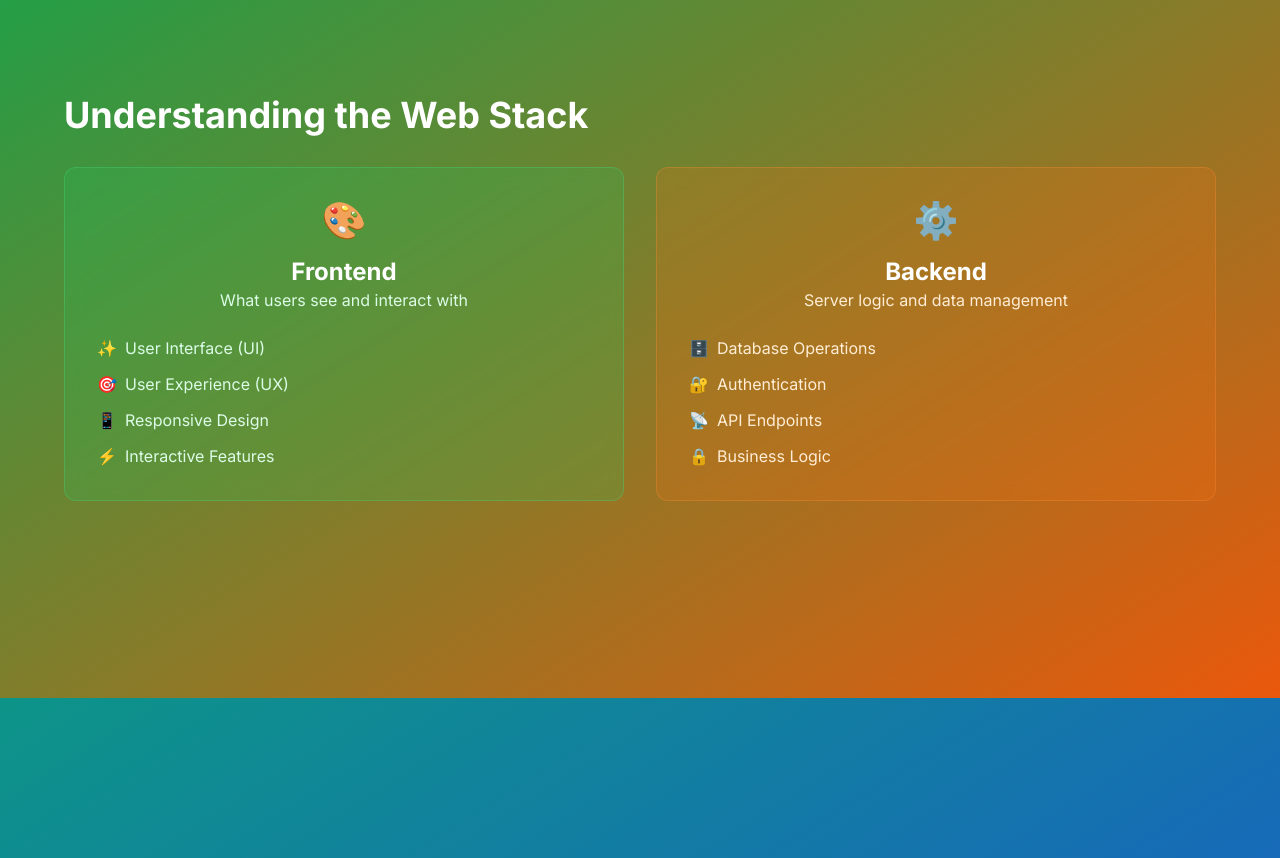
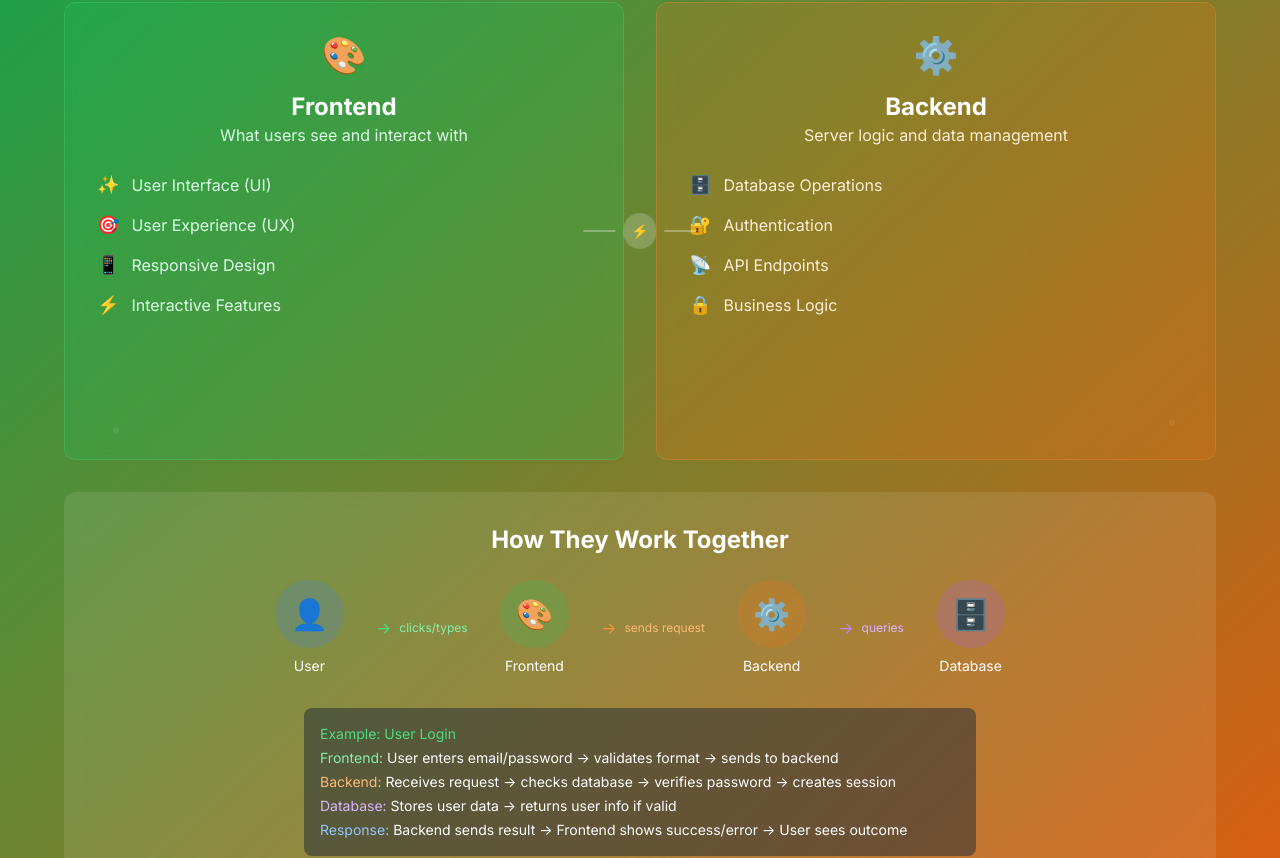
Before and after one commit to tgondil/cs390-wap, a React (Create React App) app: page /class/1 in a window 1280 px wide. Shown: the part 2567-3425 px from the top of the page. Built offline with nearby package versions, Linux system fonts and the light colour scheme.

Commit message:
Make frontend vs backend slide highly interactive

```diff
--- a/src/components/Class1Slides.js
+++ b/src/components/Class1Slides.js
@@ -99,33 +99,205 @@ const Class1Slides = () => {
       title: 'Frontend vs Backend',
       content: (
         <div className="space-y-8">
-          <h2 className="text-4xl font-bold text-white mb-8">Understanding the Web Stack</h2>
-          <div className="grid grid-cols-1 lg:grid-cols-2 gap-8">
-            <div className="bg-green-500/20 backdrop-blur rounded-xl p-8 border border-green-400/30">
-              <div className="text-center mb-6">
-                <div className="text-4xl mb-4">🎨</div>
-                <h3 className="text-2xl font-bold text-white">Frontend</h3>
-                <p className="text-green-100">What users see and interact with</p>
+          <h2 className="text-4xl font-bold text-white mb-8 text-center">Understanding the Web Stack</h2>
+
+          {/* Interactive comparison */}
+          <div className="grid grid-cols-1 lg:grid-cols-2 gap-8 relative">
+            {/* Connection line animation */}
+            <div className="hidden lg:block absolute left-1/2 top-1/2 transform -translate-x-1/2 -translate-y-1/2 z-10">
+              <div className="flex items-center space-x-2">
+                <div className="w-8 h-0.5 bg-white/30 animate-pulse"></div>
+                <div className="bg-white/20 backdrop-blur rounded-full p-2">
+                  <div className="text-white text-sm">⚡</div>
+                </div>
+                <div className="w-8 h-0.5 bg-white/30 animate-pulse"></div>
               </div>
-              <ul className="space-y-3 text-green-100">
-                <li className="flex items-center"><span className="mr-2">✨</span> User Interface (UI)</li>
-                <li className="flex items-center"><span className="mr-2">🎯</span> User Experience (UX)</li>
-                <li className="flex items-center"><span className="mr-2">📱</span> Responsive Design</li>
-                <li className="flex items-center"><span className="mr-2">⚡</span> Interactive Features</li>
+            </div>
+
+            {/* Frontend Card */}
+            <div className="group bg-green-500/20 backdrop-blur rounded-xl p-8 border border-green-400/30
+                          hover:bg-green-500/30 hover:border-green-300/50 hover:scale-105
+                          transition-all duration-500 cursor-pointer relative overflow-hidden">
+
+              {/* Animated background pattern */}
+              <div className="absolute inset-0 opacity-10">
+                <div className="absolute top-4 left-4 w-2 h-2 bg-green-300 rounded-full animate-ping"></div>
+                <div className="absolute top-8 right-8 w-1 h-1 bg-green-400 rounded-full animate-pulse"></div>
+                <div className="absolute bottom-6 left-12 w-1.5 h-1.5 bg-green-200 rounded-full animate-bounce"></div>
+              </div>
+
+              <div className="text-center mb-6 relative z-10">
+                <div className="text-4xl mb-4 group-hover:scale-110 transition-transform duration-300">🎨</div>
+                <h3 className="text-2xl font-bold text-white group-hover:text-green-100 transition-colors">Frontend</h3>
+                <p className="text-green-100 group-hover:text-green-50 transition-colors">What users see and interact with</p>
+              </div>
+
+              <ul className="space-y-3 text-green-100 relative z-10">
+                {[
+                  { icon: '✨', text: 'User Interface (UI)', delay: '0ms' },
+                  { icon: '🎯', text: 'User Experience (UX)', delay: '100ms' },
+                  { icon: '📱', text: 'Responsive Design', delay: '200ms' },
+                  { icon: '⚡', text: 'Interactive Features', delay: '300ms' }
+                ].map((item, index) => (
+                  <li key={index}
+                      className="flex items-center group-hover:translate-x-2 transition-transform duration-300
+                               hover:text-white hover:scale-105 cursor-pointer"
+                      style={{ transitionDelay: item.delay }}>
+                    <span className="mr-3 text-lg group-hover:animate-bounce">{item.icon}</span>
+                    <span>{item.text}</span>
+                  </li>
+                ))}
               </ul>
+
+              {/* Tech stack preview */}
+              <div className="mt-6 p-4 bg-white/10 rounded-lg opacity-0 group-hover:opacity-100
+                            transform translate-y-4 group-hover:translate-y-0 transition-all duration-500">
+                <div className="text-sm text-green-100 mb-2">Technologies:</div>
+                <div className="flex flex-wrap gap-2">
+                  {['React', 'HTML', 'CSS', 'JavaScript'].map((tech, index) => (
+                    <span key={index} className="bg-green-400/20 text-green-100 px-2 py-1 rounded text-xs">
+                      {tech}
+                    </span>
+                  ))}
+                </div>
+              </div>
             </div>
-            <div className="bg-orange-500/20 backdrop-blur rounded-xl p-8 border border-orange-400/30">
-              <div className="text-center mb-6">
-                <div className="text-4xl mb-4">⚙️</div>
-                <h3 className="text-2xl font-bold text-white">Backend</h3>
-                <p className="text-orange-100">Server logic and data management</p>
+
+            {/* Backend Card */}
+            <div className="group bg-orange-500/20 backdrop-blur rounded-xl p-8 border border-orange-400/30
+                          hover:bg-orange-500/30 hover:border-orange-300/50 hover:scale-105
+                          transition-all duration-500 cursor-pointer relative overflow-hidden">
+
+              {/* Animated background pattern */}
+              <div className="absolute inset-0 opacity-10">
+                <div className="absolute top-6 right-6 w-2 h-2 bg-orange-300 rounded-full animate-ping"></div>
+                <div className="absolute top-12 left-6 w-1 h-1 bg-orange-400 rounded-full animate-pulse"></div>
+                <div className="absolute bottom-8 right-10 w-1.5 h-1.5 bg-orange-200 rounded-full animate-bounce"></div>
               </div>
-              <ul className="space-y-3 text-orange-100">
-                <li className="flex items-center"><span className="mr-2">🗄️</span> Database Operations</li>
-                <li className="flex items-center"><span className="mr-2">🔐</span> Authentication</li>
-                <li className="flex items-center"><span className="mr-2">📡</span> API Endpoints</li>
-                <li className="flex items-center"><span className="mr-2">🔒</span> Business Logic</li>
+
+              <div className="text-center mb-6 relative z-10">
+                <div className="text-4xl mb-4 group-hover:scale-110 transition-transform duration-300">⚙️</div>
+                <h3 className="text-2xl font-bold text-white group-hover:text-orange-100 transition-colors">Backend</h3>
+                <p className="text-orange-100 group-hover:text-orange-50 transition-colors">Server logic and data management</p>
+              </div>
+
+              <ul className="space-y-3 text-orange-100 relative z-10">
+                {[
+                  { icon: '🗄️', text: 'Database Operations', delay: '0ms' },
+                  { icon: '🔐', text: 'Authentication', delay: '100ms' },
+                  { icon: '📡', text: 'API Endpoints', delay: '200ms' },
+                  { icon: '🔒', text: 'Business Logic', delay: '300ms' }
+                ].map((item, index) => (
+                  <li key={index}
+                      className="flex items-center group-hover:translate-x-2 transition-transform duration-300
+                               hover:text-white hover:scale-105 cursor-pointer"
+                      style={{ transitionDelay: item.delay }}>
+                    <span className="mr-3 text-lg group-hover:animate-bounce">{item.icon}</span>
+                    <span>{item.text}</span>
+                  </li>
+                ))}
               </ul>
+
+              {/* Tech stack preview */}
+              <div className="mt-6 p-4 bg-white/10 rounded-lg opacity-0 group-hover:opacity-100
+                            transform translate-y-4 group-hover:translate-y-0 transition-all duration-500">
+                <div className="text-sm text-orange-100 mb-2">Technologies:</div>
+                <div className="flex flex-wrap gap-2">
+                  {['Node.js', 'Express', 'MongoDB', 'APIs'].map((tech, index) => (
+                    <span key={index} className="bg-orange-400/20 text-orange-100 px-2 py-1 rounded text-xs">
+                      {tech}
+                    </span>
+                  ))}
+                </div>
+              </div>
+            </div>
+          </div>
+
+          {/* Interactive workflow demonstration */}
+          <div className="mt-12 bg-white/10 backdrop-blur rounded-xl p-8">
+            <h3 className="text-2xl font-bold text-white mb-6 text-center">How They Work Together</h3>
+            <div className="flex flex-col md:flex-row items-center justify-center space-y-4 md:space-y-0 md:space-x-8">
+
+              {/* User */}
+              <div className="text-center">
+                <div className="bg-blue-500/20 rounded-full p-4 mb-2 hover:bg-blue-500/30 transition-colors cursor-pointer">
+                  <span className="text-3xl">👤</span>
+                </div>
+                <div className="text-white text-sm">User</div>
+              </div>
+
+              {/* Arrow 1 */}
+              <div className="hidden md:block">
+                <div className="flex items-center space-x-2 animate-pulse">
+                  <span className="text-green-400">→</span>
+                  <span className="text-xs text-green-300">clicks/types</span>
+                </div>
+              </div>
+
+              {/* Frontend */}
+              <div className="text-center group cursor-pointer">
+                <div className="bg-green-500/20 rounded-full p-4 mb-2 group-hover:bg-green-500/30
+                              transition-colors group-hover:scale-110 transform duration-300">
+                  <span className="text-3xl">🎨</span>
+                </div>
+                <div className="text-white text-sm group-hover:text-green-200 transition-colors">Frontend</div>
+              </div>
+
+              {/* Arrow 2 */}
+              <div className="hidden md:block">
+                <div className="flex items-center space-x-2 animate-pulse">
+                  <span className="text-orange-400">→</span>
+                  <span className="text-xs text-orange-300">sends request</span>
+                </div>
+              </div>
+
+              {/* Backend */}
+              <div className="text-center group cursor-pointer">
+                <div className="bg-orange-500/20 rounded-full p-4 mb-2 group-hover:bg-orange-500/30
+                              transition-colors group-hover:scale-110 transform duration-300">
+                  <span className="text-3xl">⚙️</span>
+                </div>
+                <div className="text-white text-sm group-hover:text-orange-200 transition-colors">Backend</div>
+              </div>
+
+              {/* Arrow 3 */}
+              <div className="hidden md:block">
+                <div className="flex items-center space-x-2 animate-pulse">
+                  <span className="text-purple-400">→</span>
+                  <span className="text-xs text-purple-300">queries</span>
+                </div>
+              </div>
+
+              {/* Database */}
+              <div className="text-center">
+                <div className="bg-purple-500/20 rounded-full p-4 mb-2 hover:bg-purple-500/30 transition-colors cursor-pointer">
+                  <span className="text-3xl">🗄️</span>
+                </div>
+                <div className="text-white text-sm">Database</div>
+              </div>
+            </div>
+
+            {/* Interactive example */}
+            <div className="mt-8 text-center">
+              <div className="bg-gray-800/50 rounded-lg p-4 text-left max-w-2xl mx-auto">
+                <div className="text-green-400 text-sm mb-1">Example: User Login</div>
+                <div className="text-white text-sm space-y-1">
+                  <div><span className="text-green-300">Frontend:</span> User enters email/password → validates format → sends to backend</div>
+                  <div><span className="text-orange-300">Backend:</span> Receives request → checks database → verifies password → creates session</div>
+                  <div><span className="text-purple-300">Database:</span> Stores user data → returns user info if valid</div>
+                  <div><span className="text-blue-300">Response:</span> Backend sends result → Frontend shows success/error → User sees outcome</div>
+                </div>
+              </div>
+            </div>
+          </div>
+
+          {/* Call to action */}
+          <div className="text-center mt-8">
+            <div className="bg-gradient-to-r from-green-500/20 to-orange-500/20 backdrop-blur rounded-xl p-6 border border-white/20">
+              <div className="text-white text-lg mb-2">💡 Key Takeaway</div>
+              <div className="text-white/80">
+                Frontend and Backend work together seamlessly - you'll learn to build <strong>both sides</strong> in this course!
+              </div>
             </div>
           </div>
         </div>
```
